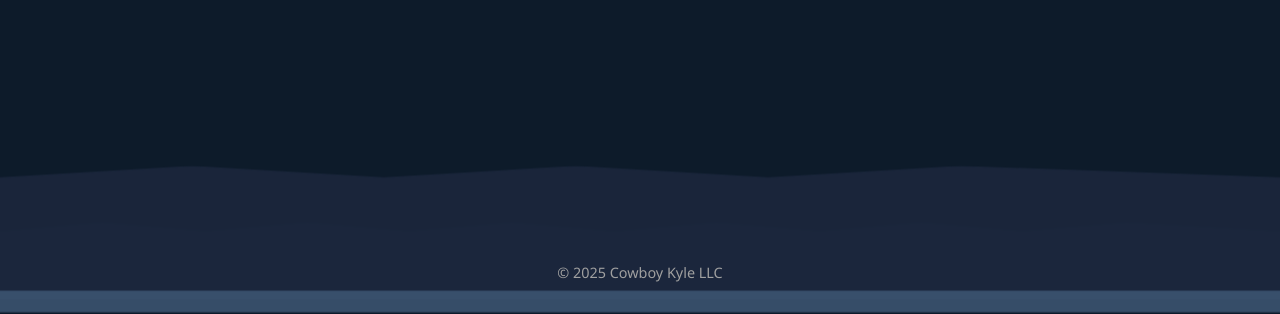
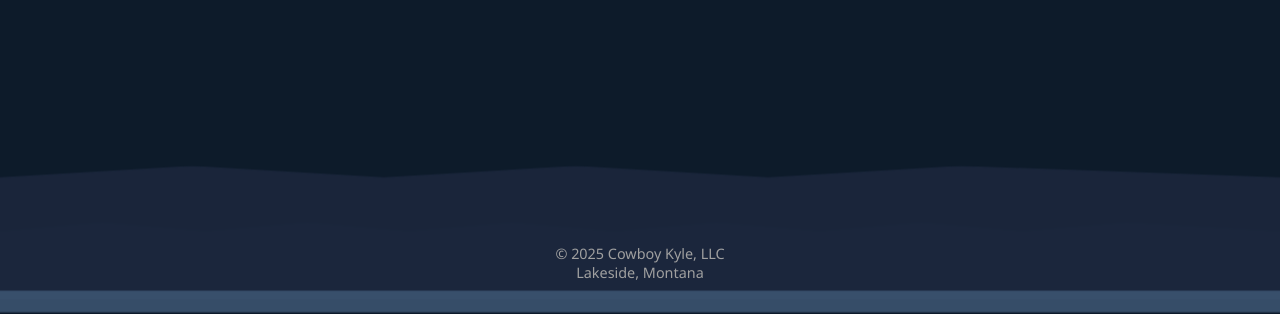
Before and after one commit to drakerehfeld/cowboykyle, a plain HTML site: page index.html in a window 1280 px wide. Shown: the part 486-800 px from the top of the page. Drawn offline with Linux system fonts and the light colour scheme.

Commit message:
Site metadata and footer (#3)

```diff
--- a/index.html
+++ b/index.html
@@ -3,7 +3,14 @@
 <head>
     <meta charset="UTF-8">
     <meta name="viewport" content="width=device-width, initial-scale=1.0">
-    <title>Cowboy Kyle LLC</title>
+    <title>Cowboy Kyle, LLC</title>
+    <meta name="description" content="Cowboy Kyle - a real estate company">
+    <meta property="og:title" content="Cowboy Kyle, LLC">
+    <meta property="og:description" content="Cowboy Kyle - a real estate company">
+    <meta property="og:type" content="website">
+    <meta name="twitter:card" content="summary">
+    <meta name="twitter:title" content="Cowboy Kyle, LLC">
+    <meta name="twitter:description" content="Cowboy Kyle - a real estate company">
     <link rel="stylesheet" href="styles.css">
     <link rel="stylesheet" href="https://cdnjs.cloudflare.com/ajax/libs/font-awesome/6.4.0/css/all.min.css">
 </head>
@@ -25,7 +32,8 @@
     </div>
 
     <footer>
-        <p>&copy; <span id="current-year"></span> Cowboy Kyle LLC</p>
+        <p>&copy; <span id="current-year"></span> Cowboy Kyle, LLC</p>
+        <p>Lakeside, Montana</p>
     </footer>
 
     <script>
```
